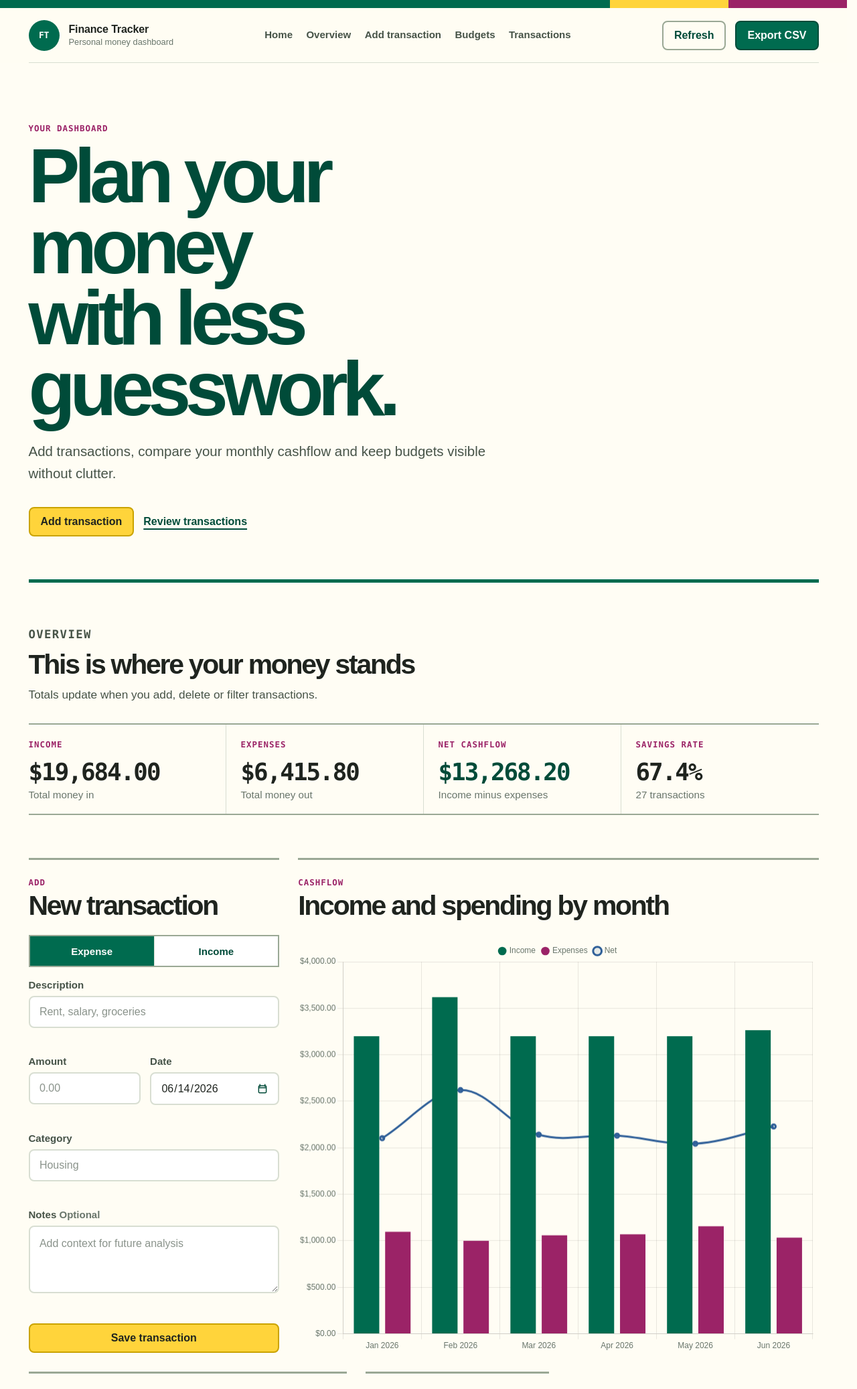
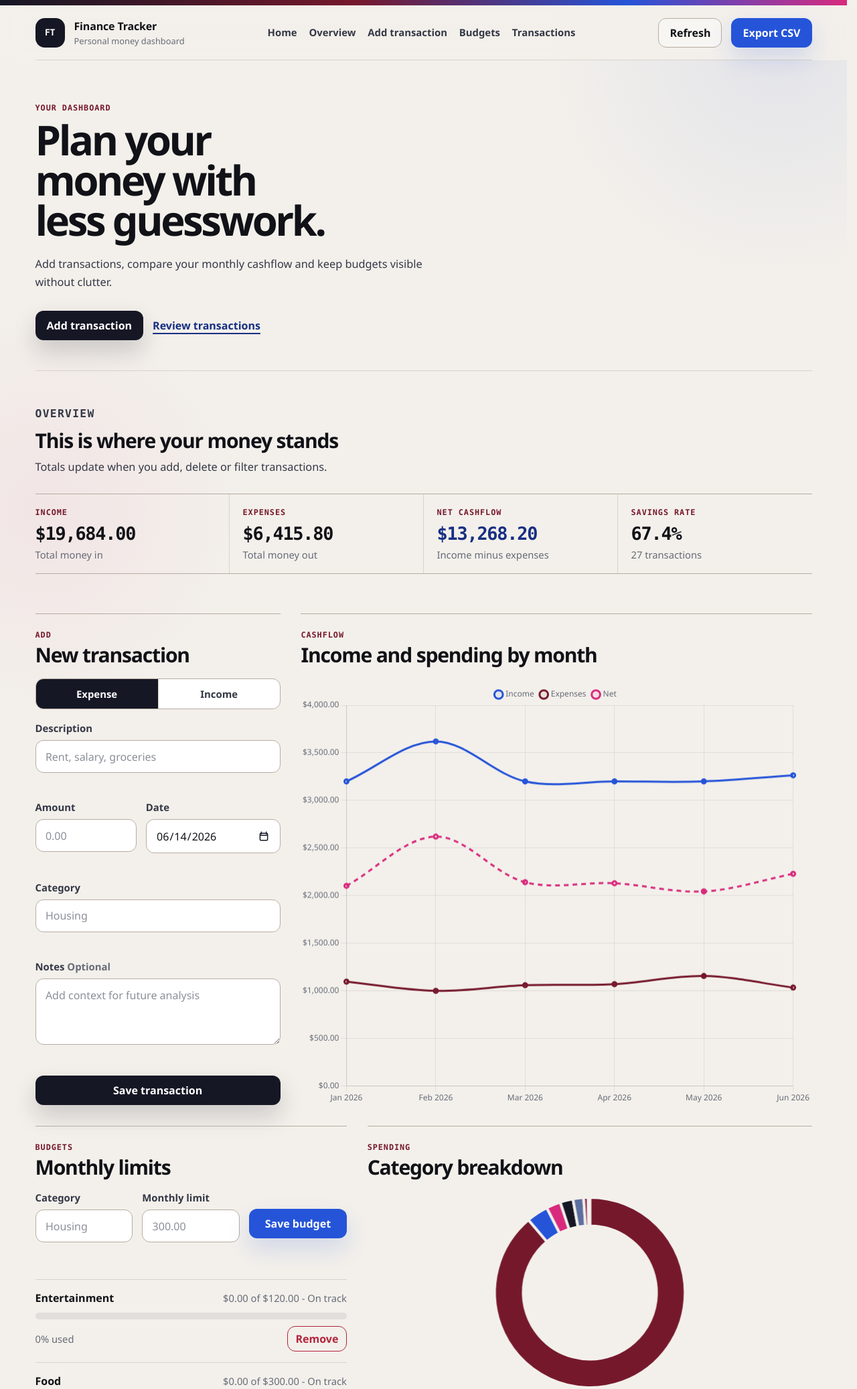
Before and after one commit to furqanfsl/Finance-Tracker, a Flask app: page /dashboard in a window 1280 px wide. Shown: the top 2074 px of the page at 67% size. Run offline with Flask 3, Linux system fonts and the light colour scheme; data comes from the database, SQL or seed files in the repository.

Commit message:
Polish palette typography and charts

```diff
--- a/personal_finance_tracker/static/css/styles.css
+++ b/personal_finance_tracker/static/css/styles.css
@@ -1,27 +1,30 @@
 :root {
   color-scheme: light;
-  --color-canvas: #fffdf4;
-  --color-paper: #ffffff;
-  --color-paper-soft: #f6f1e6;
-  --color-ink: #1f241f;
-  --color-ink-soft: #465348;
-  --color-muted: #69766c;
-  --color-line: #d8ded2;
-  --color-line-strong: #9aa895;
-  --color-green: #006b4f;
-  --color-green-deep: #004b39;
-  --color-green-soft: #e3f1eb;
-  --color-yellow: #ffd43b;
-  --color-yellow-soft: #fff2b8;
-  --color-pink: #9b2367;
-  --color-pink-soft: #f8e6f0;
+  --color-canvas: #f3f0eb;
+  --color-surface: #fbfaf7;
+  --color-surface-strong: #ffffff;
+  --color-ink: #111217;
+  --color-ink-soft: #343846;
+  --color-muted: #676b78;
+  --color-line: #d8d2ca;
+  --color-line-strong: #b7aca2;
+  --color-blue: #2554d8;
+  --color-blue-deep: #172f83;
+  --color-blue-soft: #e8edff;
+  --color-red: #76182c;
+  --color-red-soft: #f2dce2;
+  --color-pink: #d82a7d;
+  --color-pink-soft: #fae2ee;
+  --color-navy: #151724;
+  --color-positive: #106b57;
   --color-danger: #b4233b;
-  --color-danger-soft: #f9e2e6;
-  --color-blue: #2f5f98;
-  --radius-pill: 999px;
-  --radius-control: 8px;
-  --font-sans: Arial, "Segoe UI Variable", "Segoe UI", system-ui, sans-serif;
+  --color-danger-soft: #f7dfe4;
+  --radius-lg: 28px;
+  --radius-md: 18px;
+  --radius-control: 12px;
+  --font-sans: "Aptos", "Segoe UI Variable", "Segoe UI", system-ui, sans-serif;
   --font-mono: "Cascadia Code", "SFMono-Regular", Consolas, monospace;
+  --shadow-soft: 0 22px 60px rgba(21, 23, 36, 0.1);
   --transition-fluid: 180ms ease;
 }
 
@@ -39,7 +42,10 @@ body {
   min-height: 100dvh;
   font-family: var(--font-sans);
   color: var(--color-ink);
-  background: var(--color-canvas);
+  background:
+    radial-gradient(circle at 92% 2%, rgba(37, 84, 216, 0.08), transparent 22rem),
+    radial-gradient(circle at 5% 22%, rgba(216, 42, 125, 0.055), transparent 20rem),
+    var(--color-canvas);
 }
 
 button,
@@ -59,7 +65,7 @@ button:disabled {
 }
 
 ::selection {
-  background: var(--color-yellow-soft);
+  background: rgba(216, 42, 125, 0.18);
 }
 
 .skip-link {
@@ -80,18 +86,19 @@ button:disabled {
 }
 
 .shell {
-  width: min(1180px, calc(100% - 40px));
+  width: min(1160px, calc(100% - 40px));
   margin-inline: auto;
 }
 
 .site-header {
-  background: rgba(255, 253, 244, 0.94);
+  background: rgba(243, 240, 235, 0.92);
+  backdrop-filter: blur(14px);
+  -webkit-backdrop-filter: blur(14px);
 }
 
 .service-band {
-  height: 12px;
-  background:
-    linear-gradient(90deg, var(--color-green) 0 72%, var(--color-yellow) 72% 86%, var(--color-pink) 86% 100%);
+  height: 8px;
+  background: linear-gradient(90deg, var(--color-navy), var(--color-red) 42%, var(--color-blue) 74%, var(--color-pink));
 }
 
 .topbar {
@@ -112,9 +119,7 @@ button:disabled {
 .filter-form,
 .budget-form,
 .budget-row,
-.db-row,
-.section-heading,
-.rail-heading {
+.section-heading {
   display: flex;
   gap: 14px;
 }
@@ -126,16 +131,16 @@ button:disabled {
 }
 
 .brand-mark {
-  width: 46px;
-  height: 46px;
+  width: 44px;
+  height: 44px;
   display: grid;
   place-items: center;
-  border-radius: 50%;
-  background: var(--color-green);
+  border-radius: 14px;
+  background: var(--color-navy);
   color: #ffffff;
   font-family: var(--font-mono);
   font-size: 0.82rem;
-  font-weight: 800;
+  font-weight: 850;
   letter-spacing: -0.03em;
 }
 
@@ -162,8 +167,8 @@ button:disabled {
 
 .topnav a,
 .text-link {
-  color: var(--color-green-deep);
-  font-weight: 700;
+  color: var(--color-blue-deep);
+  font-weight: 750;
   text-decoration-thickness: 2px;
   text-underline-offset: 5px;
 }
@@ -172,17 +177,17 @@ button:disabled {
   min-height: 44px;
   display: inline-flex;
   align-items: center;
-  padding: 0.45rem 0.2rem;
+  padding: 0.45rem 0.12rem;
   color: var(--color-ink-soft);
-  font-size: 0.94rem;
+  font-size: 0.93rem;
   text-decoration: none;
-  border-bottom: 3px solid transparent;
+  border-bottom: 2px solid transparent;
   transition: color var(--transition-fluid), border-color var(--transition-fluid);
 }
 
 .topnav a:hover {
-  color: var(--color-green-deep);
-  border-color: var(--color-yellow);
+  color: var(--color-blue-deep);
+  border-color: var(--color-pink);
 }
 
 .header-actions {
@@ -196,9 +201,9 @@ button:disabled {
   align-items: center;
   justify-content: center;
   gap: 8px;
-  border: 2px solid transparent;
+  border: 1px solid transparent;
   border-radius: var(--radius-control);
-  padding: 0.7rem 1rem;
+  padding: 0.74rem 1rem;
   color: var(--color-ink);
   font-weight: 800;
   line-height: 1;
@@ -207,7 +212,8 @@ button:disabled {
     transform var(--transition-fluid),
     background var(--transition-fluid),
     border-color var(--transition-fluid),
-    color var(--transition-fluid);
+    color var(--transition-fluid),
+    box-shadow var(--transition-fluid);
 }
 
 .button:hover {
@@ -215,44 +221,44 @@ button:disabled {
 }
 
 .button:active {
-  transform: translateY(1px);
+  transform: translateY(1px) scale(0.99);
 }
 
 .button-primary {
-  border-color: #caa300;
-  background: var(--color-yellow);
-  color: #1f241f;
+  background: var(--color-navy);
+  color: #ffffff;
+  box-shadow: 0 16px 34px rgba(21, 23, 36, 0.18);
 }
 
 .button-primary:hover {
-  background: #ffca05;
+  background: #050711;
 }
 
 .button-secondary {
-  border-color: var(--color-green-deep);
-  background: var(--color-green);
+  background: var(--color-blue);
   color: #ffffff;
+  box-shadow: 0 16px 34px rgba(37, 84, 216, 0.16);
 }
 
 .button-secondary:hover {
-  background: var(--color-green-deep);
+  background: var(--color-blue-deep);
 }
 
 .button-ghost {
   border-color: var(--color-line-strong);
-  background: transparent;
-  color: var(--color-green-deep);
+  background: rgba(255, 255, 255, 0.42);
+  color: var(--color-ink);
 }
 
 .button-ghost:hover {
-  background: var(--color-green-soft);
+  background: #ffffff;
 }
 
 .button-text {
   min-height: 40px;
   border-color: transparent;
   background: transparent;
-  color: var(--color-green-deep);
+  color: var(--color-blue-deep);
   text-decoration: underline;
   text-decoration-thickness: 2px;
   text-underline-offset: 5px;
@@ -267,51 +273,8 @@ a:focus-visible,
 input:focus-visible,
 select:focus-visible,
 textarea:focus-visible {
-  outline: 4px solid var(--color-yellow);
+  outline: 3px solid rgba(37, 84, 216, 0.32);
   outline-offset: 3px;
-}
-
-.breadcrumb {
-  display: flex;
-  flex-wrap: wrap;
-  gap: 8px;
-  align-items: center;
-  padding: 22px 0 6px;
-  color: var(--color-muted);
-  font-size: 0.95rem;
-}
-
-.breadcrumb a {
-  color: var(--color-green-deep);
-  font-weight: 700;
-  text-decoration-thickness: 2px;
-  text-underline-offset: 4px;
-}
-
-.planner-hero {
-  display: grid;
-  grid-template-columns: minmax(0, 1fr) minmax(330px, 0.48fr);
-  gap: clamp(2rem, 5vw, 5rem);
-  align-items: start;
-  padding: clamp(2.4rem, 7vw, 5.7rem) 0 clamp(2rem, 5vw, 4.2rem);
-  border-bottom: 5px solid var(--color-green);
-}
-
-.hero-copy {
-  max-width: 760px;
-}
-
-.eyebrow,
-.section-kicker,
-.metric-label,
-.panel-badge {
-  margin: 0;
-  color: var(--color-pink);
-  font-family: var(--font-mono);
-  font-size: 0.78rem;
-  font-weight: 850;
-  letter-spacing: 0.08em;
-  text-transform: uppercase;
 }
 
 h1,
@@ -322,22 +285,33 @@ p {
   word-break: normal;
 }
 
+.eyebrow,
+.section-kicker,
+.metric-label {
+  margin: 0;
+  color: var(--color-red);
+  font-family: var(--font-mono);
+  font-size: 0.74rem;
+  font-weight: 850;
+  letter-spacing: 0.08em;
+  text-transform: uppercase;
+}
+
 h1 {
-  max-width: 12ch;
   margin: 10px 0 0;
-  color: var(--color-green-deep);
-  font-size: clamp(3.7rem, 9vw, 7.8rem);
-  line-height: 0.92;
-  letter-spacing: -0.075em;
+  color: var(--color-ink);
+  font-size: clamp(2.8rem, 5vw, 4.55rem);
+  line-height: 0.98;
+  letter-spacing: -0.055em;
   text-wrap: balance;
 }
 
 h2 {
   margin: 0;
   color: var(--color-ink);
-  font-size: clamp(1.8rem, 3.2vw, 3rem);
-  line-height: 1.02;
-  letter-spacing: -0.055em;
+  font-size: clamp(1.45rem, 2.35vw, 2.32rem);
+  line-height: 1.05;
+  letter-spacing: -0.04em;
   text-wrap: balance;
 }
 
@@ -348,25 +322,44 @@ h3 {
   line-height: 1.25;
 }
 
+.landing-main {
+  padding-bottom: 64px;
+}
+
+.welcome-hero {
+  display: grid;
+  grid-template-columns: minmax(0, 0.9fr) minmax(360px, 1.1fr);
+  gap: clamp(2rem, 5vw, 5rem);
+  align-items: center;
+  padding: clamp(2.5rem, 6vw, 5.5rem) 0 clamp(2rem, 5vw, 4rem);
+}
+
+.welcome-copy {
+  max-width: 620px;
+}
+
+.welcome-copy h1 {
+  max-width: 11.5ch;
+}
+
+.welcome-copy > p:not(.eyebrow),
 .hero-copy > p:not(.eyebrow),
-.section-intro > p,
-.prep-list li,
-.hero-note {
+.section-intro > p {
   max-width: 62ch;
   color: var(--color-ink-soft);
-  font-size: 1.08rem;
-  line-height: 1.62;
+  font-size: clamp(1.02rem, 1.2vw, 1.18rem);
+  line-height: 1.65;
 }
 
+.welcome-copy > p:not(.eyebrow),
 .hero-copy > p:not(.eyebrow) {
-  margin: 24px 0 0;
-  font-size: clamp(1.14rem, 1.6vw, 1.35rem);
+  margin: 22px 0 0;
 }
 
 .hero-actions {
   align-items: center;
   flex-wrap: wrap;
-  margin-top: 34px;
+  margin-top: 30px;
 }
 
 .text-link {
@@ -375,126 +368,81 @@ h3 {
   align-items: center;
 }
 
-.support-rail {
-  padding-left: 26px;
-  border-left: 6px solid var(--color-yellow);
+.finance-visual {
+  margin: 0;
 }
 
-.rail-heading {
-  align-items: flex-start;
-  justify-content: space-between;
-  flex-wrap: wrap;
-  padding-bottom: 16px;
+.finance-visual img {
+  display: block;
+  width: 100%;
+  height: auto;
+  border-radius: var(--radius-lg);
+  box-shadow: var(--shadow-soft);
+}
+
+.finance-visual figcaption {
+  margin-top: 12px;
+  color: var(--color-muted);
+  font-size: 0.95rem;
+}
+
+.welcome-strip {
+  display: grid;
+  grid-template-columns: repeat(3, minmax(0, 1fr));
+  border-top: 1px solid var(--color-line-strong);
+  border-bottom: 1px solid var(--color-line-strong);
+}
+
+.welcome-strip div {
+  padding: 22px 26px 22px 0;
+}
+
+.welcome-strip div + div {
+  border-left: 1px solid var(--color-line);
+  padding-left: 26px;
+}
+
+.welcome-strip strong,
+.welcome-strip span {
+  display: block;
+}
+
+.welcome-strip strong {
+  color: var(--color-navy);
+  font-size: 1.08rem;
+}
+
+.welcome-strip span {
+  margin-top: 6px;
+  color: var(--color-ink-soft);
+  line-height: 1.5;
+}
+
+.planner-hero {
+  display: grid;
+  grid-template-columns: minmax(0, 1fr);
+  align-items: start;
+  padding: clamp(2.2rem, 5vw, 4.5rem) 0 clamp(1.6rem, 3.5vw, 3rem);
   border-bottom: 1px solid var(--color-line);
 }
 
-.rail-heading h2 {
-  width: 100%;
-  font-size: clamp(1.55rem, 2.4vw, 2.15rem);
+.dashboard-hero .hero-copy {
+  max-width: 860px;
 }
 
-.health-pill {
-  display: inline-flex;
-  align-items: center;
-  min-height: 34px;
-  border-radius: var(--radius-pill);
-  padding: 0.34rem 0.72rem;
-  background: var(--color-green-soft);
-  color: var(--color-green-deep);
-  font-size: 0.82rem;
-  font-weight: 800;
-  white-space: nowrap;
-}
-
-.database-list {
-  margin: 0;
-}
-
-.database-list div,
-.db-row {
-  display: grid;
-  grid-template-columns: minmax(0, 0.9fr) minmax(0, 1.1fr);
-  gap: 12px;
-  align-items: baseline;
-  padding: 14px 0;
-  border-bottom: 1px solid var(--color-line);
-}
-
-dt {
-  color: inherit;
-}
-
-.database-list dt,
-.db-row strong {
-  color: var(--color-ink-soft);
-  font-weight: 800;
-}
-
-.database-list dd,
-.db-row span {
-  min-width: 0;
-  margin: 0;
-  overflow: hidden;
-  color: var(--color-ink);
-  font-family: var(--font-mono);
-  font-size: 0.9rem;
-  font-weight: 800;
-  text-overflow: ellipsis;
-  white-space: nowrap;
-}
-
-.prep-list {
-  display: grid;
-  gap: 14px;
-  padding-top: 22px;
-}
-
-.prep-list ul {
-  display: grid;
-  gap: 9px;
-  margin: 0;
-  padding: 0;
-  list-style: none;
-}
-
-.prep-list li {
-  position: relative;
-  padding-left: 22px;
-  font-size: 1rem;
-}
-
-.prep-list li::before {
-  content: "";
-  position: absolute;
-  left: 0;
-  top: 0.7em;
-  width: 9px;
-  height: 9px;
-  border-radius: 50%;
-  background: var(--color-pink);
-}
-
-.prep-list code {
-  width: fit-content;
-  max-width: 100%;
-  overflow: hidden;
-  border-bottom: 3px solid var(--color-yellow);
-  color: var(--color-green-deep);
-  font-family: var(--font-mono);
-  font-size: 0.92rem;
-  font-weight: 850;
-  text-overflow: ellipsis;
-  white-space: nowrap;
+.dashboard-hero h1 {
+  max-width: 16ch;
+  font-size: clamp(2.55rem, 4.8vw, 4.4rem);
 }
 
 .summary-section {
-  padding: clamp(2rem, 5vw, 4rem) 0 0;
+  padding: clamp(2rem, 4vw, 3.5rem) 0 0;
 }
 
 .section-intro {
   display: grid;
   gap: 10px;
-  max-width: 780px;
+  max-width: 740px;
 }
 
 .section-intro p {
@@ -504,19 +452,19 @@ dt {
 .summary-ledger {
   display: grid;
   grid-template-columns: repeat(4, minmax(0, 1fr));
-  margin: 28px 0 0;
-  border-top: 2px solid var(--color-line-strong);
-  border-bottom: 2px solid var(--color-line-strong);
+  margin: 26px 0 0;
+  border-top: 1px solid var(--color-line-strong);
+  border-bottom: 1px solid var(--color-line-strong);
 }
 
 .metric-card {
   min-width: 0;
-  padding: 22px 22px 20px 0;
+  padding: 20px 20px 18px 0;
   border-right: 1px solid var(--color-line);
 }
 
 .metric-card + .metric-card {
-  padding-left: 22px;
+  padding-left: 20px;
 }
 
 .metric-card:last-child {
@@ -529,24 +477,24 @@ dt {
 
 .metric-card strong {
   display: block;
-  margin-top: 16px;
+  margin-top: 12px;
   color: var(--color-ink);
   font-family: var(--font-mono);
-  font-size: clamp(1.65rem, 2.8vw, 2.6rem);
+  font-size: clamp(1.42rem, 2.1vw, 2.08rem);
   line-height: 1;
-  letter-spacing: -0.055em;
+  letter-spacing: -0.045em;
   font-variant-numeric: tabular-nums;
 }
 
 .metric-card small {
   display: block;
-  margin-top: 8px;
+  margin-top: 7px;
   color: var(--color-muted);
-  font-size: 0.95rem;
+  font-size: 0.92rem;
 }
 
 .metric-card-accent strong {
-  color: var(--color-green-deep);
+  color: var(--color-blue-deep);
 }
 
 .metric-negative strong {
@@ -556,31 +504,24 @@ dt {
 .planner-workspace {
   display: grid;
   grid-template-columns: repeat(12, minmax(0, 1fr));
-  gap: clamp(1.4rem, 2.2vw, 2.2rem);
-  padding: clamp(2.2rem, 5vw, 4.5rem) 0 64px;
+  gap: clamp(1.4rem, 2.4vw, 2.2rem);
+  padding: clamp(2.2rem, 4.6vw, 4rem) 0 64px;
 }
 
 .planner-section {
   min-width: 0;
-  padding-top: 26px;
-  border-top: 3px solid var(--color-line-strong);
+  padding-top: 24px;
+  border-top: 1px solid var(--color-line-strong);
 }
 
 .section-heading {
   align-items: flex-start;
   justify-content: space-between;
-  margin-bottom: 22px;
+  margin-bottom: 20px;
 }
 
 .section-heading h2 {
   margin-top: 7px;
-}
-
-.panel-badge {
-  flex: 0 0 auto;
-  border-bottom: 3px solid var(--color-yellow);
-  padding-bottom: 3px;
-  color: var(--color-green-deep);
 }
 
 .form-panel {
@@ -596,11 +537,7 @@ dt {
 }
 
 .category-panel {
-  grid-column: span 3;
-}
-
-.db-panel {
-  grid-column: span 4;
+  grid-column: span 7;
 }
 
 .table-panel {
@@ -614,13 +551,14 @@ form {
 .segmented-control,
 .filter-kind-group {
   display: grid;
-  border: 2px solid var(--color-line-strong);
-  background: var(--color-paper);
+  border: 1px solid var(--color-line-strong);
+  border-radius: var(--radius-control);
+  background: var(--color-surface-strong);
+  overflow: hidden;
 }
 
 .segmented-control {
   grid-template-columns: repeat(2, minmax(0, 1fr));
-  gap: 0;
   margin-bottom: 18px;
 }
 
@@ -632,8 +570,8 @@ form {
   align-items: center;
   justify-content: center;
   margin: 0;
-  color: var(--color-green-deep);
-  font-weight: 850;
+  color: var(--color-ink-soft);
+  font-weight: 800;
 }
 
 .segmented-control label + label,
@@ -686,8 +624,8 @@ label,
   display: block;
   margin-bottom: 8px;
   color: var(--color-ink-soft);
-  font-size: 0.94rem;
-  font-weight: 850;
+  font-size: 0.93rem;
+  font-weight: 800;
 }
 
 .optional-label {
@@ -700,12 +638,12 @@ select,
 textarea {
   width: 100%;
   min-height: 48px;
-  border: 2px solid var(--color-line);
+  border: 1px solid var(--color-line-strong);
   border-radius: var(--radius-control);
-  background: var(--color-paper);
+  background: var(--color-surface-strong);
   color: var(--color-ink);
   padding: 0.78rem 0.9rem;
-  accent-color: var(--color-green);
+  accent-color: var(--color-blue);
   transition:
     border-color var(--transition-fluid),
     background var(--transition-fluid),
@@ -742,13 +680,13 @@ input[type="date"]::-webkit-calendar-picker-indicator {
 
 input::placeholder,
 textarea::placeholder {
-  color: #8a938b;
+  color: #8c8f98;
 }
 
 input:hover,
 select:hover,
 textarea:hover {
-  border-color: var(--color-line-strong);
+  border-color: var(--color-ink-soft);
 }
 
 .field-error {
@@ -767,13 +705,13 @@ textarea:hover {
 .chart-wrap {
   position: relative;
   flex: 1 1 auto;
-  min-height: 360px;
+  min-height: 340px;
   padding-top: 8px;
   contain: layout paint;
 }
 
 .wide-panel.chart-panel .chart-wrap {
-  min-height: 430px;
+  min-height: 390px;
 }
 
 .chart-wrap canvas {
@@ -782,11 +720,11 @@ textarea:hover {
 }
 
 .chart-wrap-small {
-  min-height: 300px;
+  min-height: 320px;
 }
 
 .chart-wrap-small canvas {
-  height: 300px !important;
+  height: 320px !important;
 }
 
 .budget-form {
@@ -842,24 +779,22 @@ textarea:hover {
 .progress-track {
   height: 10px;
   overflow: hidden;
-  background: linear-gradient(90deg, rgba(0, 107, 79, 0.13), rgba(0, 107, 79, 0.06));
+  border-radius: 999px;
+  background: rgba(21, 23, 36, 0.08);
 }
 
 .progress-value {
   height: 100%;
-  background: var(--color-green);
+  border-radius: inherit;
+  background: var(--color-blue);
 }
 
 .progress-value.watch {
-  background: #b37a00;
+  background: var(--color-pink);
 }
 
 .progress-value.over {
   background: var(--color-danger);
-}
-
-.db-row {
-  grid-template-columns: minmax(0, 1fr) auto;
 }
 
 .table-heading {
@@ -980,19 +914,19 @@ tbody tr:last-child td {
 }
 
 .kind-pill.income {
-  background: var(--color-green-soft);
-  color: var(--color-green-deep);
+  background: var(--color-blue-soft);
+  color: var(--color-blue-deep);
 }
 
 .kind-pill.expense {
-  background: var(--color-pink-soft);
-  color: var(--color-pink);
+  background: var(--color-red-soft);
+  color: var(--color-red);
 }
 
 .delete-button,
 .remove-budget-button {
   min-height: 36px;
-  border: 2px solid var(--color-danger);
+  border: 1px solid var(--color-danger);
   border-radius: var(--radius-control);
   background: transparent;
   color: var(--color-danger);
--- a/personal_finance_tracker/static/js/app.js
+++ b/personal_finance_tracker/static/js/app.js
@@ -101,16 +101,16 @@ function updateMetrics(summary) {
 function chartDefaults() {
   const cssValue = (name, fallback) => getComputedStyle(document.documentElement).getPropertyValue(name).trim() || fallback;
   return {
-    color: cssValue("--color-muted", "#69766c"),
-    green: cssValue("--color-green", "#006b4f"),
-    pink: cssValue("--color-pink", "#9b2367"),
-    blue: cssValue("--color-blue", "#2f5f98"),
-    yellow: cssValue("--color-yellow", "#ffd43b"),
-    surface: cssValue("--color-canvas", "#fffdf4"),
+    color: cssValue("--color-muted", "#676b78"),
+    income: cssValue("--color-blue", "#2554d8"),
+    expenses: cssValue("--color-red", "#76182c"),
+    net: cssValue("--color-pink", "#d82a7d"),
+    ink: cssValue("--color-navy", "#151724"),
+    surface: cssValue("--color-canvas", "#f3f0eb"),
     font: {
-      family: "Arial, Segoe UI Variable, Segoe UI, system-ui, sans-serif",
+      family: "Aptos, Segoe UI Variable, Segoe UI, system-ui, sans-serif",
     },
-    grid: "rgba(31, 36, 31, 0.1)",
+    grid: "rgba(21, 23, 36, 0.08)",
   };
 }
 
@@ -135,45 +135,50 @@ function renderCashflowChart(monthly) {
     state.cashflowChart.data.datasets[0].data = income;
     state.cashflowChart.data.datasets[1].data = expenses;
     state.cashflowChart.data.datasets[2].data = net;
-    state.cashflowChart.data.datasets[0].backgroundColor = defaults.green;
-    state.cashflowChart.data.datasets[1].backgroundColor = defaults.pink;
-    state.cashflowChart.data.datasets[2].borderColor = defaults.blue;
+    state.cashflowChart.data.datasets[0].borderColor = defaults.income;
+    state.cashflowChart.data.datasets[1].borderColor = defaults.expenses;
+    state.cashflowChart.data.datasets[2].borderColor = defaults.net;
     state.cashflowChart.options.scales.x.grid.color = defaults.grid;
     state.cashflowChart.options.scales.y.grid.color = defaults.grid;
     state.cashflowChart.update("none");
   } else {
     state.cashflowChart = new window.Chart(document.querySelector("#cashflow-chart"), {
+      type: "line",
       data: {
         labels,
         datasets: [
           {
-            type: "bar",
             label: "Income",
             data: income,
-            backgroundColor: defaults.green,
-            borderRadius: 0,
-            borderSkipped: false,
-            maxBarThickness: 38,
+            borderColor: defaults.income,
+            backgroundColor: "rgba(37, 84, 216, 0.08)",
+            borderWidth: 3,
+            pointRadius: 3,
+            pointHoverRadius: 6,
+            tension: 0.34,
+            fill: false,
           },
           {
-            type: "bar",
             label: "Expenses",
             data: expenses,
-            backgroundColor: defaults.pink,
-            borderRadius: 0,
-            borderSkipped: false,
-            maxBarThickness: 38,
+            borderColor: defaults.expenses,
+            backgroundColor: "rgba(118, 24, 44, 0.08)",
+            borderWidth: 3,
+            pointRadius: 3,
+            pointHoverRadius: 6,
+            tension: 0.34,
+            fill: false,
           },
           {
-            type: "line",
             label: "Net",
             data: net,
-            borderColor: defaults.blue,
-            backgroundColor: "rgba(47, 95, 152, 0.12)",
+            borderColor: defaults.net,
+            backgroundColor: "rgba(216, 42, 125, 0.08)",
             borderWidth: 3,
             pointRadius: 3,
-            pointHoverRadius: 5,
-            tension: 0.36,
+            pointHoverRadius: 6,
+            borderDash: [7, 6],
+            tension: 0.34,
             fill: false,
           },
         ],
@@ -193,7 +198,10 @@ function renderCashflowChart(monthly) {
           },
         },
         scales: {
-          x: { grid: { color: defaults.grid } },
+          x: {
+            grid: { color: defaults.grid },
+            ticks: { maxRotation: 0, autoSkipPadding: 18 },
+          },
           y: {
             beginAtZero: true,
             grid: { color: defaults.grid },
@@ -221,7 +229,7 @@ function renderCategoryChart(categories) {
   const labels = hasData ? categories.map((item) => item.category) : ["No expenses yet"];
   const values = hasData ? categories.map((item) => item.amount) : [1];
   const defaults = chartDefaults();
-  const palette = [defaults.green, defaults.pink, defaults.blue, "#7d6420", "#587569", "#6f4b78", "#9d5733", "#8b938d"];
+  const palette = [defaults.expenses, defaults.income, defaults.net, defaults.ink, "#5c6f9f", "#8f294f", "#7f8290", "#42627d"];
   const surfaceColor = defaults.surface;
 
   if (state.categoryChart) {
```
Also changed, not shown: other parts of personal_finance_tracker/static/css/styles.css (+42 -121 lines), README.md.
